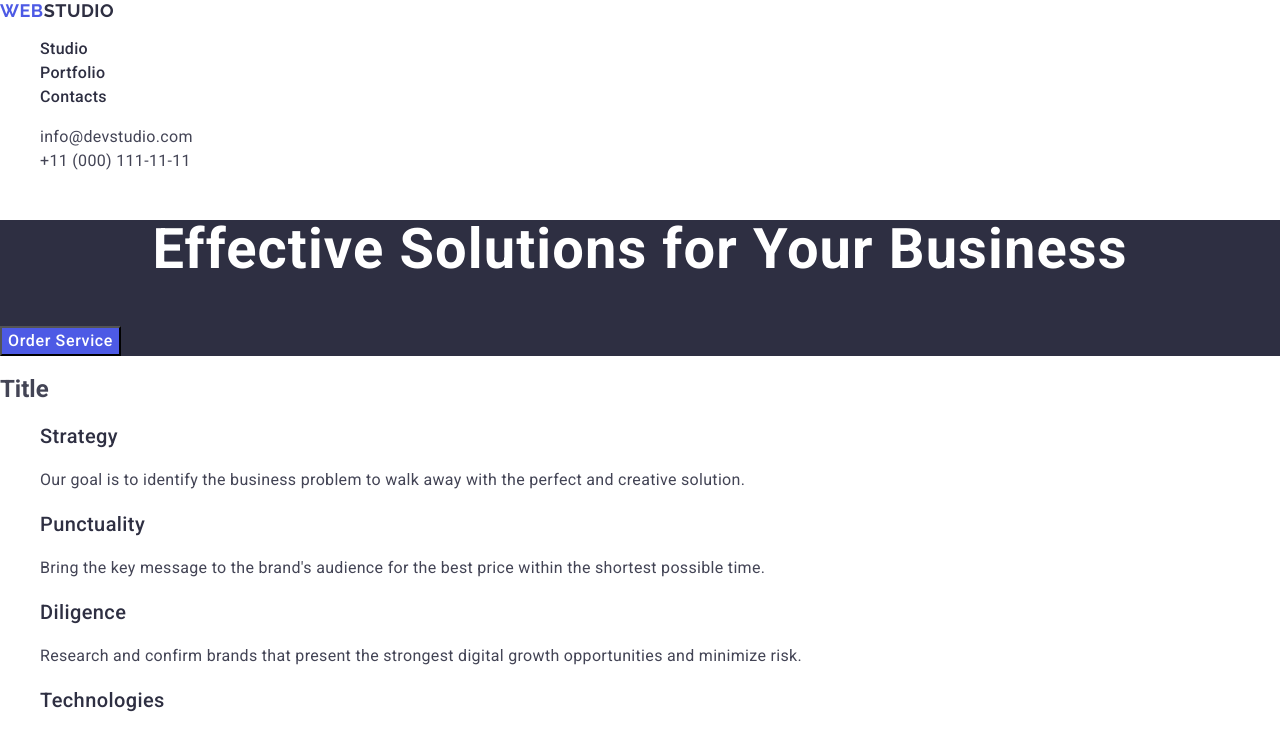
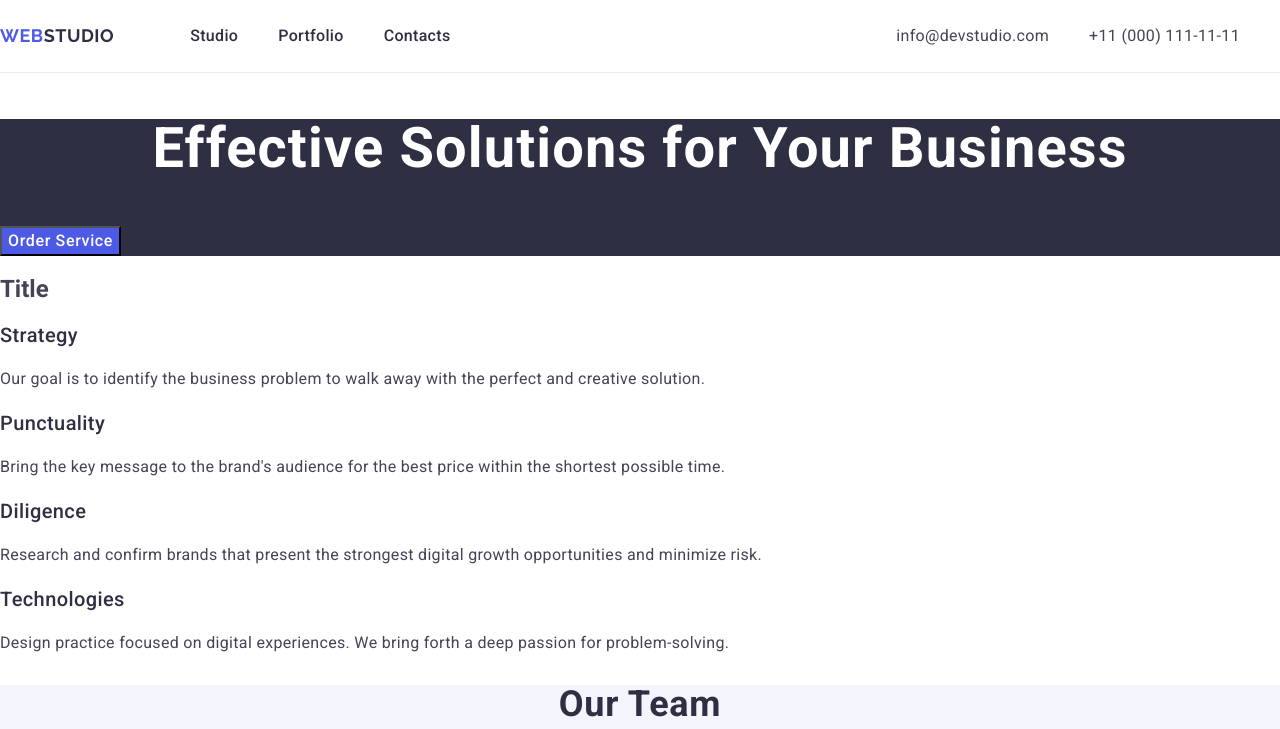
Before and after one commit to 13DDC/goit-markup-hw-03, a plain HTML site: page index.html in a window 1280 px wide. Shown: the top 729 px of the page. Drawn offline with nearby package versions, Linux system fonts and the light colour scheme.

Commit message:
doing header

```diff
--- a/css/styles.css
+++ b/css/styles.css
@@ -9,12 +9,26 @@ a {
     text-decoration: none;
 }
 
-li {
+ul, ol {
     list-style-type: none;
+    padding: 0;
+    margin: 0;
 }
 
+.header {border-bottom: 1px solid #E7E9FC;}
 
-/*  */
+.container{
+  width: 1158px;
+  padding: 0 15px;
+  margin: 0 auto;
+}
+.container-nav {display:flex;
+align-items: center;}
+
+.header-nav { display: flex;
+    align-items: center;
+}
+
 .logo {
     color: #4D5AE5;
     font-family: 'Raleway', sans-serif;
@@ -24,20 +38,25 @@ li {
     line-height: 1.17;
     letter-spacing: 0.03em;
     text-transform: uppercase;
+    margin-right: 76px;
 }
 
 .part-logo-header {
     color: #2E2F42;
+
 }
 
-
+.heder-link-set{display: flex;
+gap: 40px;}
 
 .header-link {
+padding: 24px 0;
     color: #2e2f42;
     font-size: 16px;
     font-weight: 500;
     line-height: 1.5;
     letter-spacing: 0.02em;
+    display: block;
 }
 
 .heder-link-set :hover,
@@ -47,7 +66,9 @@ li {
 
 .address-main {
     font-style: normal;
+    margin-left: auto;
 }
+.address-list {display: flex;}
 
 .address {
     color: #434455;
@@ -57,6 +78,7 @@ li {
     font-weight: 400;
     line-height: 1.5;
     letter-spacing: 0.02em;
+    margin-right: 40px;
 }
 
 .address:hover {
--- a/index.html
+++ b/index.html
@@ -21,8 +21,9 @@
     <title>webstudio</title>
   </head>
   <body class="body">
-    <header>
-      <nav>
+    <header class="header">
+      <div class="container-nav">
+        <nav class="header-nav">
           <a class="logo" href="./index.html"
             >Web<span class="part-logo-header">Studio</span></a
           >
@@ -33,33 +34,39 @@
           </ul>
         </nav>
         <address class="address-main">
-        <ul>
+          <ul class="address-list">
             <li>
               <a class="address" href="mailto:info@devstudio.com"
                 >info@devstudio.com</a
               >
             </li>
             <li>
-            <a class="address" href="tel:+110001111111">+11 (000) 111-11-11</a>
+              <a class="address" href="tel:+110001111111"
+                >+11 (000) 111-11-11</a
+              >
             </li>
           </ul>
         </address>
+      </div>
     </header>
     <main>
       <section class="section-title">
+        <div class="container-btn">
           <h1 class="section-title-first">
             Effective Solutions for Your Business
           </h1>
           <button class="button" type="button">Order Service</button>
+        </div>
       </section>
       <section>
+        <div class="container-quality">
           <h2>Title</h2>
           <ul>
             <li>
               <h3 class="our-quality">Strategy</h3>
               <p class="our-quality-info">
-              Our goal is to identify the business problem to walk away with the
-              perfect and creative solution.
+                Our goal is to identify the business problem to walk away with
+                the perfect and creative solution.
               </p>
             </li>
             <li>
@@ -84,8 +91,10 @@
               </p>
             </li>
           </ul>
+        </div>
       </section>
       <section class="team-section">
+        <div class="container-team">
           <h2 class="our-team">Our Team</h2>
           <ul>
             <li class="team-info">
@@ -129,8 +138,10 @@
               <p class="our-position">UI Designer</p>
             </li>
           </ul>
+        </div>
       </section>
       <section>
+        <div class="container-portfolio">
           <h2 class="portfolio">Our Portfolio</h2>
           <ul>
             <li>
@@ -200,16 +211,19 @@
               <p class="portfolio-projekt-work">Marketing</p>
             </li>
           </ul>
+        </div>
       </section>
     </main>
     <footer class="footer-bg">
+      <div class="container-footer">
         <a class="logo" href="./index.html"
           >Web<span class="part-logo-footer">Studio</span></a
         >
         <p class="footer-parag">
-        Increase the flow of customers and sales for your business with digital
-        marketing & growth solutions.
+          Increase the flow of customers and sales for your business with
+          digital marketing & growth solutions.
         </p>
+      </div>
     </footer>
   </body>
 </html>
```
Lines whose indentation alone changed are shown as unchanged.
